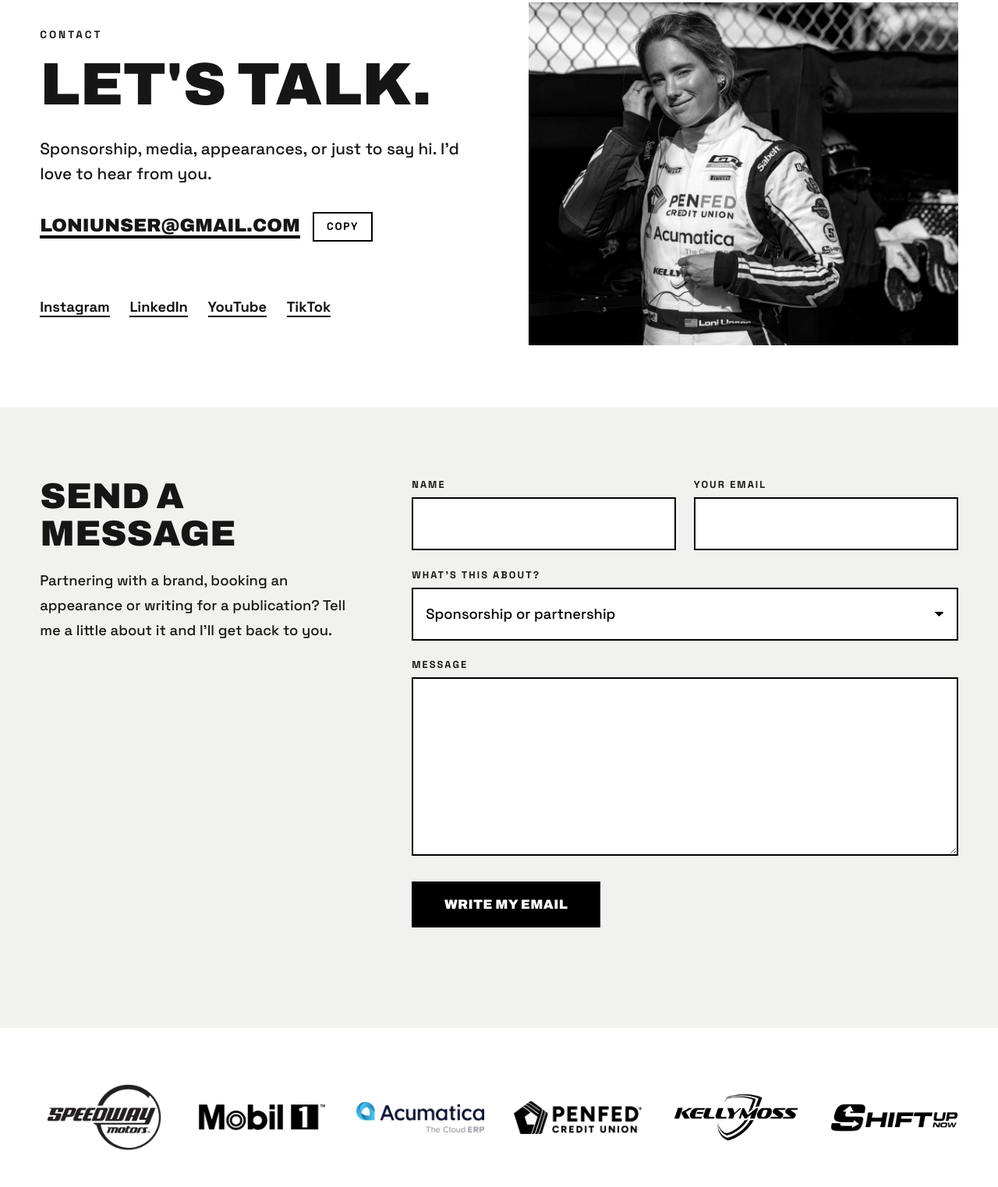
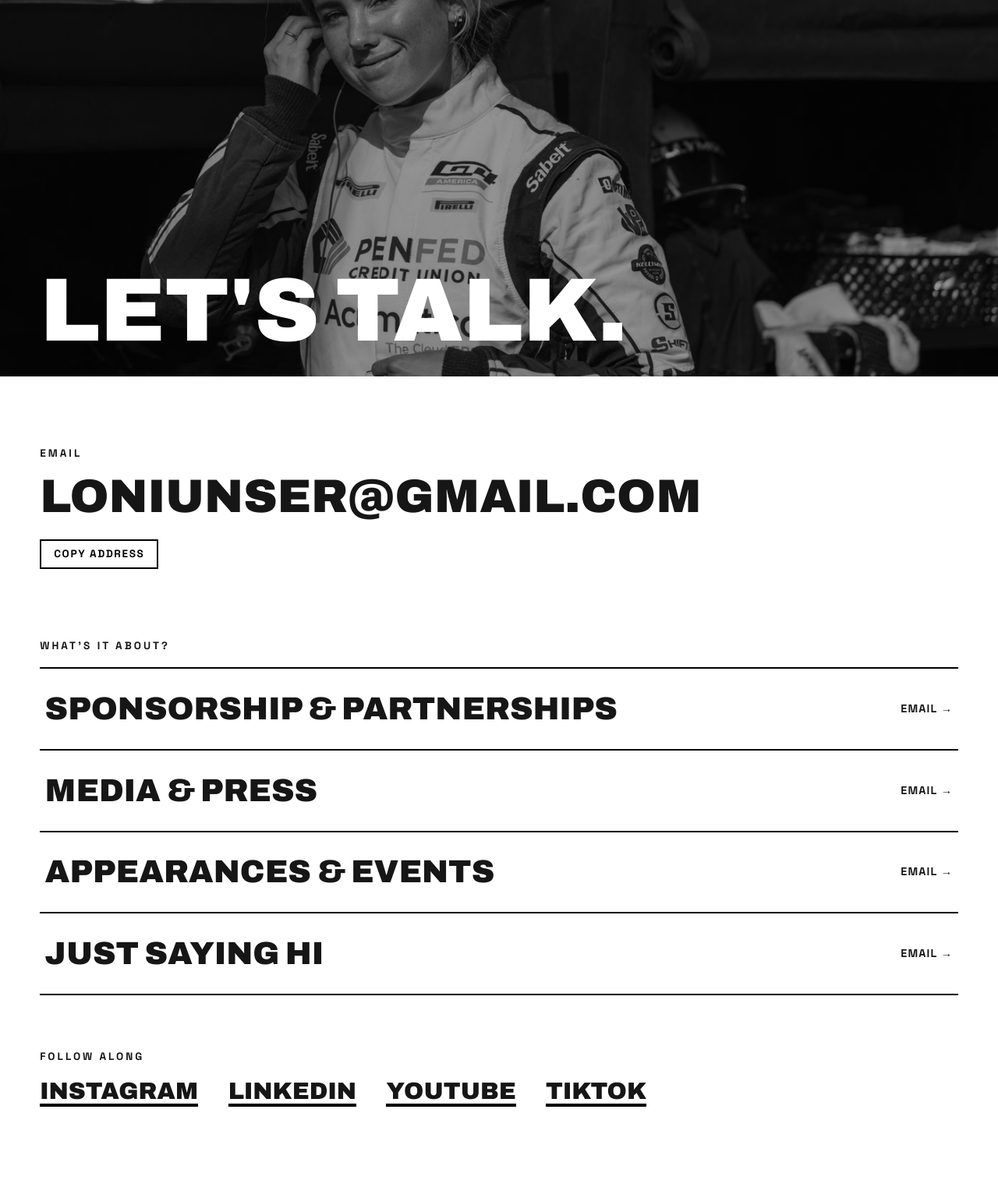
Before and after one commit to loniunser/Loni-Unser-Racing, a plain HTML site: page contact.html in a window 1280 px wide. Shown: the part 157-1680 px from the top of the page at 78% size. Drawn offline with Linux system fonts and the light colour scheme.

Commit message:
Contact page v3: full-screen photo hero, giant email, topic rows, social links; drop form
Co-Authored-By: Claude Sonnet 5.5 <noreply@anthropic.com>
Claude-Session: https://claude.ai/code/session_01UKpzJzssgiV1uMcqs8wXjJ

```diff
--- a/contact.html
+++ b/contact.html
@@ -1,33 +1,28 @@
-<!doctype html><html lang="en"><head><meta charset="utf-8"><meta name="viewport" content="width=device-width,initial-scale=1"><title>Contact — Loni Unser</title><meta name="description" content="Loni Unser: sports car racing driver. Schedule, story, partners and official merch."><link rel="preconnect" href="https://fonts.googleapis.com"><link rel="preconnect" href="https://fonts.gstatic.com" crossorigin><link href="https://fonts.googleapis.com/css2?family=Archivo:wdth,wght@125,900&family=Space+Grotesk:wght@500;600;700&display=swap" rel="stylesheet"><link rel="stylesheet" href="styles.css"></head><body><main>
-<section class="ct-top">
-<div class="ct-text">
-<p class="kicker">Contact</p>
+<!doctype html><html lang="en"><head><meta charset="utf-8"><meta name="viewport" content="width=device-width,initial-scale=1"><title>Contact — Loni Unser</title><meta name="description" content="Loni Unser: sports car racing driver. Schedule, story, partners and official merch."><link rel="preconnect" href="https://fonts.googleapis.com"><link rel="preconnect" href="https://fonts.gstatic.com" crossorigin><link href="https://fonts.googleapis.com/css2?family=Archivo:wdth,wght@125,900&family=Space+Grotesk:wght@500;600;700&display=swap" rel="stylesheet"><link rel="stylesheet" href="styles.css"></head><body class="on-photo"><main>
+<section class="hero ct2-hero">
+<img class="photo" src="assets/contact.jpg" alt="Loni smiling in the pits with her earpiece in">
 <h1>Let's talk.</h1>
-<p class="ct-lead">Sponsorship, media, appearances, or just to say hi. I'd love to hear from you.</p>
-<div class="ct-email">
-<a id="ct-addr" href="mailto:loniunser@gmail.com">loniunser@gmail.com</a>
-<button type="button" class="copy" id="copy-email">Copy</button>
-</div>
-<p class="msg" id="copy-msg" role="status"></p>
-<ul class="ct-links" id="ct-links"></ul>
-</div>
-<img class="photo" src="assets/contact.jpg" alt="Loni smiling in the pits with her earpiece in">
 </section>
 
-<section class="ct-form-band">
-<div class="ct-form-head">
-<h2>Send a message</h2>
-<p>Partnering with a brand, booking an appearance or writing for a publication? Tell me a little about it and I'll get back to you.</p>
-</div>
-<form class="ct-form" id="contact-form" novalidate>
-<div class="f"><label for="cf-name">Name</label><input id="cf-name" name="name" autocomplete="name" required></div>
-<div class="f"><label for="cf-email">Your email</label><input id="cf-email" name="email" type="email" autocomplete="email" required></div>
-<div class="f full"><label for="cf-topic">What's this about?</label>
-<select id="cf-topic" name="topic"><option>Sponsorship or partnership</option><option>Media or press</option><option>Appearance or event</option><option>Just saying hi</option><option>Something else</option></select></div>
-<div class="f full"><label for="cf-msg">Message</label><textarea id="cf-msg" name="message" rows="6" required></textarea></div>
-<div class="full"><button class="cta" type="submit">Write my email</button>
-<p class="msg" id="cf-status" role="status"></p></div>
-</form>
+<section class="ct2-email">
+<p class="kicker">Email</p>
+<a id="ct-addr" class="ct2-addr" href="mailto:loniunser@gmail.com">loniunser@gmail.com</a>
+<div class="ct2-copy"><button type="button" class="copy" id="copy-email">Copy address</button><span class="msg" id="copy-msg" role="status"></span></div>
+</section>
+
+<section class="ct2-rows">
+<p class="kicker">What's it about?</p>
+<ul>
+<li><a href="mailto:loniunser@gmail.com?subject=Sponsorship%20or%20partnership"><span class="r-t">Sponsorship &amp; partnerships</span><span class="r-go">Email →</span></a></li>
+<li><a href="mailto:loniunser@gmail.com?subject=Media%20or%20press"><span class="r-t">Media &amp; press</span><span class="r-go">Email →</span></a></li>
+<li><a href="mailto:loniunser@gmail.com?subject=Appearance%20or%20event"><span class="r-t">Appearances &amp; events</span><span class="r-go">Email →</span></a></li>
+<li><a href="mailto:loniunser@gmail.com?subject=Hi%20Loni"><span class="r-t">Just saying hi</span><span class="r-go">Email →</span></a></li>
+</ul>
+</section>
+
+<section class="ct2-social">
+<p class="kicker">Follow along</p>
+<ul id="ct-links"></ul>
 </section>
 </main>
 <script src="layout.js"></script>
@@ -36,16 +31,7 @@ var links=document.getElementById("ct-links");
 Object.keys(SITE.social).forEach(function(n){var li=document.createElement("li");var a=document.createElement("a");a.href=SITE.social[n];a.target="_blank";a.rel="noopener";a.textContent=n;li.appendChild(a);links.appendChild(li)});
 document.getElementById("copy-email").addEventListener("click",function(){
  var m=document.getElementById("copy-msg"),addr=SITE.email;
- var done=function(){m.textContent="Copied "+addr}, fail=function(){var r=document.createRange();r.selectNodeContents(document.getElementById("ct-addr"));var s=getSelection();s.removeAllRanges();s.addRange(r);m.textContent="Press and hold to copy the selected address."};
+ var done=function(){m.textContent="Copied."}, fail=function(){var r=document.createRange();r.selectNodeContents(document.getElementById("ct-addr"));var s=getSelection();s.removeAllRanges();s.addRange(r);m.textContent="Selected. Press and hold to copy."};
  try{navigator.clipboard.writeText(addr).then(done,fail)}catch(e){fail()}
 });
-document.getElementById("contact-form").addEventListener("submit",function(e){
- e.preventDefault();
- var f=e.target,st=document.getElementById("cf-status");
- if(!f.name.value.trim()||!f.email.value.trim()||!f.message.value.trim()){st.textContent="Please fill in your name, email and message.";return}
- var body=f.message.value.trim()+"\n\n"+f.name.value.trim()+"\n"+f.email.value.trim();
- var url="mailto:"+SITE.email+"?subject="+encodeURIComponent(f.topic.value+" - "+f.name.value.trim())+"&body="+encodeURIComponent(body);
- st.textContent="Your email app should open with this message ready to send. If nothing opens, copy the address above and email me directly.";
- try{window.location.href=url}catch(err){}
-});
 </script></body></html>
--- a/styles.css
+++ b/styles.css
@@ -239,3 +239,23 @@ input,textarea{font:inherit;padding:1rem;border:2px solid #000;background:#fff;w
  .ct-form{grid-template-columns:1fr}
  .ct-form-band{padding:60px 4vw}
 }
+/* contact page, v3 */
+.ct2-hero{display:block;height:80svh;min-height:480px;color:#fff}
+.ct2-hero .photo{object-position:50% 8%}
+.ct2-hero h1{position:absolute;left:4vw;right:4vw;bottom:4vh;margin:0;font-size:clamp(2.6rem,9vw,8.5rem);line-height:.9;text-align:left}
+.ct2-email{padding:90px 4vw 40px}
+.ct2-addr{display:block;font:900 clamp(1.2rem,4.7vw,4.8rem)/1.05 "Archivo",Impact,sans-serif;font-stretch:125%;text-transform:uppercase;text-decoration:none;overflow-wrap:anywhere;margin-bottom:1.4rem}
+.ct2-addr:hover{text-decoration:underline;text-decoration-thickness:.08em;text-underline-offset:.12em}
+.ct2-copy{display:flex;gap:1rem;align-items:center;flex-wrap:wrap}
+.ct2-copy .msg{margin:0;min-height:0}
+.ct2-rows,.ct2-social{padding:50px 4vw 20px}
+.ct2-rows ul{list-style:none;padding:0;margin:1.2rem 0 0;border-bottom:2px solid #000}
+.ct2-rows a{display:flex;justify-content:space-between;align-items:center;gap:1rem;padding:1.8rem .4rem;border-top:2px solid #000;text-decoration:none;transition:background .2s,color .2s,padding .2s}
+.ct2-rows a:hover,.ct2-rows a:focus-visible{background:#000;color:#fff;padding-left:1.6rem;padding-right:1.6rem;outline:none}
+.r-t{font:900 clamp(1.3rem,3.2vw,2.6rem)/1.1 "Archivo",Impact,sans-serif;font-stretch:118%;text-transform:uppercase}
+.r-go{font-weight:700;letter-spacing:.08em;text-transform:uppercase;font-size:.9rem;white-space:nowrap}
+.ct2-social{padding-bottom:100px}
+.ct2-social ul{list-style:none;padding:0;margin:1.2rem 0 0;display:flex;gap:2.4rem;flex-wrap:wrap}
+.ct2-social a{font:900 clamp(1.2rem,2.4vw,1.9rem) "Archivo",Impact,sans-serif;font-stretch:118%;text-transform:uppercase;text-decoration:none;border-bottom:4px solid #000}
+.ct2-social a:hover{background:#000;color:#fff}
+@media(max-width:820px){.ct2-hero{height:60svh}.ct2-email{padding-top:60px}.r-go{display:none}.ct2-rows a{padding:1.3rem .2rem}}
```
